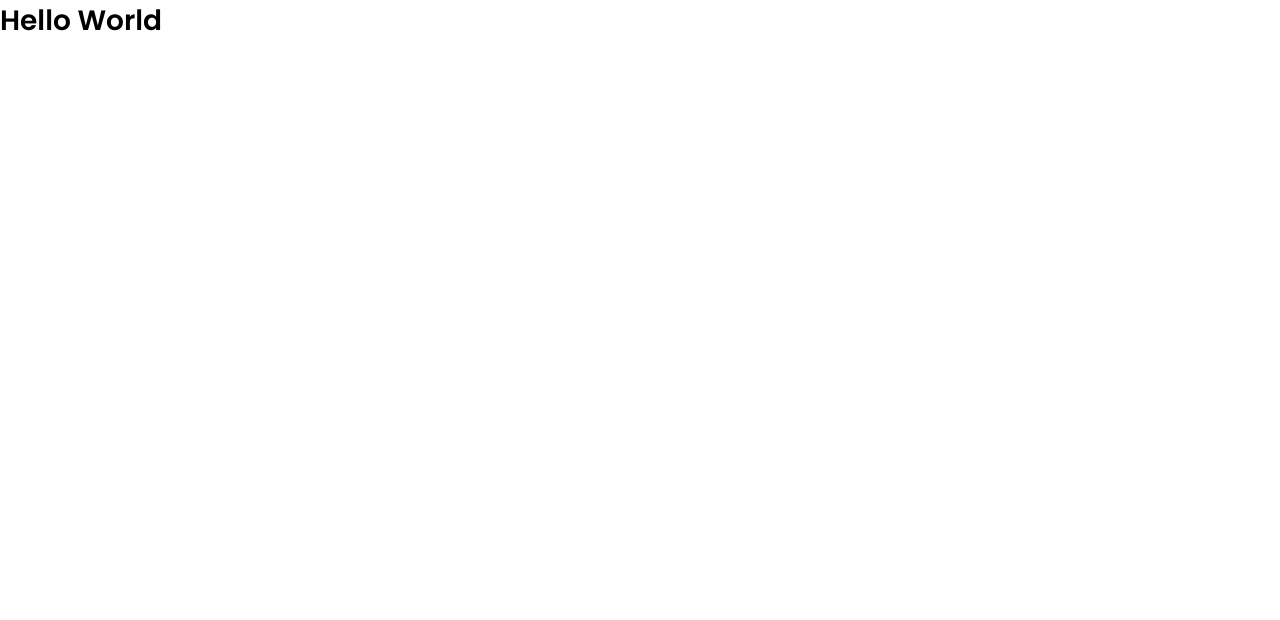
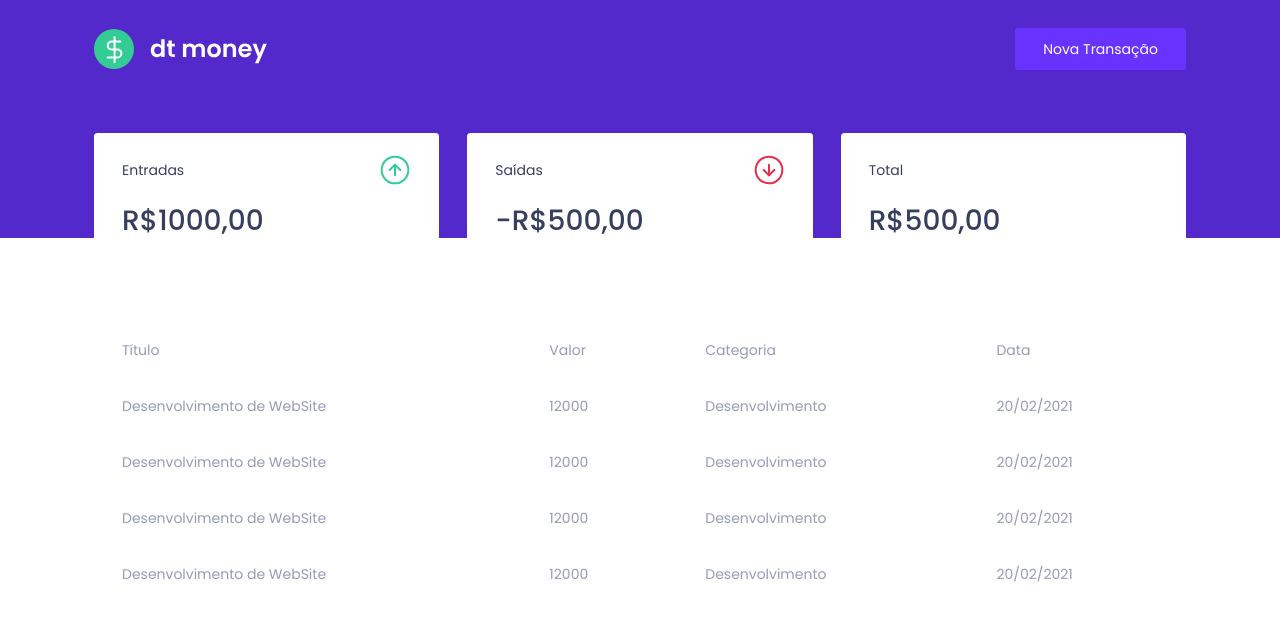
Before and after one commit to geraldoaax/dtmoney, a React (Create React App) app: page / in a window 1280 px wide. Shown: the top 620 px of the page. Built offline with nearby package versions, Linux system fonts and the light colour scheme.

Commit message:
style dashboard

```diff
--- a/public/index.html
+++ b/public/index.html
@@ -3,6 +3,7 @@
   <head>
     <link rel="preconnect" href="https://fonts.googleapis.com" />
     <link rel="preconnect" href="https://fonts.gstatic.com" crossorigin />
+
     <meta charset="utf-8" />
     <meta name="viewport" content="width=device-width, initial-scale=1" />
 
@@ -11,7 +12,7 @@
     <title>dtmoney</title>
 
     <link
-      href="https://fonts.googleapis.com/css2?family=Poppins:wght@400;600&display=swap"
+      href="https://fonts.googleapis.com/css2?family=Poppins:wght@400;500;400;600&display=swap"
       rel="stylesheet"
     />
   </head>
--- a/src/App.tsx
+++ b/src/App.tsx
@@ -1,14 +1,16 @@
 // import './App.css';
-import style from 'styled-components';
+import { Dashboard } from './components/Dashboard';
+import { Header } from './components/Header';
 import { GlobalStyle } from './styles/global';
 
 
 
 export function App() {
   return (
-    <div className="App">
-     <h1>Hello World</h1>
-     <GlobalStyle />
-    </div>
+    <>
+      <Header />
+      <Dashboard/>
+      <GlobalStyle />
+    </>
   );
 }
--- /dev/null
+++ b/src/components/Dashboard/index.tsx
@@ -0,0 +1,15 @@
+import { Summary } from "../Summary";
+import { TransactionTable } from "../TransactionTable";
+import { Container } from "./styles";
+
+export function Dashboard() {
+
+    return(
+    <Container>
+        <Summary/>
+        <TransactionTable/>
+    </Container>
+
+    );
+
+}
--- /dev/null
+++ b/src/components/Dashboard/styles.ts
@@ -0,0 +1,7 @@
+import styled from "styled-components";
+
+export const Container = styled.main`
+    max-width: 1120px;
+    margin: 0 auto;
+    padding:2.5rem 1rem ;
+`;
--- /dev/null
+++ b/src/components/Header/index.tsx
@@ -0,0 +1,14 @@
+import logoImg from '../../assets/logo.svg';
+import { Container, Content } from './styles';
+
+export function Header() {
+    return (
+        <Container>
+            <Content>
+                <img src={logoImg} alt="dtMoney" />
+                <button type="button">
+                    Nova Transação
+                </button>
+            </Content>
+        </Container>)
+}
--- /dev/null
+++ b/src/components/Header/styles.ts
@@ -0,0 +1,33 @@
+import styled from "styled-components";
+
+export const Container = styled.header`
+background: var(--blue);
+`;
+
+
+export const Content = styled.div`
+max-width: 1120px;
+margin: 0 auto;
+
+padding:2rem 1rem 12rem;
+display: flex;
+align-items: center;
+justify-content: space-between;
+
+button{
+    font-size:1rem;
+    color:#FFF;
+    background: var(--blue-light);
+    border: 0;
+    padding:0 2rem;
+    border-radius:0.25rem;
+    height: 3rem;
+
+    transition: filter 0.2s;
+
+    &:hover {
+        filter: brightness(0.9);
+    }
+
+}
+`;
--- /dev/null
+++ b/src/components/Summary/index.tsx
@@ -0,0 +1,36 @@
+import incomeImg from '../../assets/income.svg'
+import outcomeImg from '../../assets/outcome.svg'
+import totalImg from '../../assets/total.svg'
+
+
+
+import { Container } from "./styles";
+
+
+export function Summary() {
+    return(
+        <Container>
+            <div>
+                <header>
+                    <p>Entradas</p>
+                    <img src={incomeImg} alt="Entradas"></img>
+                </header>
+                <strong>R$1000,00</strong>
+            </div>
+            <div>
+                <header>
+                    <p>Saídas</p>
+                    <img src={outcomeImg} alt="Entradas"></img>
+                </header>
+                <strong>-R$500,00</strong>
+            </div>
+            <div className="highlight-background">
+                <header>
+                    <p>Total</p>
+                    <img src={totalImg} alt="Entradas"></img>
+                </header>
+                <strong>R$500,00</strong>
+            </div>
+        </Container>
+    )
+}
--- /dev/null
+++ b/src/components/Summary/styles.ts
@@ -0,0 +1,35 @@
+import styled from "styled-components";
+
+export const Container = styled.div`
+    display: grid;
+    grid-template-columns:repeat(3, 1fr);
+    gap: 2rem;
+    margin-top: -10rem;
+
+    div {
+        background: var(--shape);
+        padding: 1.5rem 2rem;
+        border-radius: 0.25rem;
+        color: var(--text-title);
+    }
+
+    header {
+        display:flex;
+        align-items: center;
+        justify-content:space-between;
+    }
+
+    strong {
+        display: block;
+        margin-top: 1rem;
+        font-size: 2rem;
+        font-weight: 500;
+        line-height: 3rem;
+    }
+
+    &.highlight-background {
+        background: var(--green);
+        color: #FFF;
+    }
+
+`
--- /dev/null
+++ b/src/components/TransactionTable/index.tsx
@@ -0,0 +1,44 @@
+import { Container } from "./styles";
+
+export function TransactionTable() {
+  return (
+    <Container>
+      <table>
+        <thead>
+          <tr>
+            <th>Título</th>
+            <th>Valor</th>
+            <th>Categoria</th>
+            <th>Data</th>
+          </tr>
+        </thead>
+        <tbody>
+          <tr>
+            <th>Desenvolvimento de WebSite</th>
+            <th>12000</th>
+            <th>Desenvolvimento</th>
+            <th>20/02/2021</th>
+          </tr>
+          <tr>
+            <th>Desenvolvimento de WebSite</th>
+            <th>12000</th>
+            <th>Desenvolvimento</th>
+            <th>20/02/2021</th>
+          </tr>
+          <tr>
+            <th>Desenvolvimento de WebSite</th>
+            <th>12000</th>
+            <th>Desenvolvimento</th>
+            <th>20/02/2021</th>
+          </tr>
+          <tr>
+            <th>Desenvolvimento de WebSite</th>
+            <th>12000</th>
+            <th>Desenvolvimento</th>
+            <th>20/02/2021</th>
+          </tr>
+        </tbody>
+      </table>
+    </Container>
+  );
+}
--- /dev/null
+++ b/src/components/TransactionTable/styles.ts
@@ -0,0 +1,26 @@
+import styled from "styled-components";
+
+export const Container = styled.div`
+margin-top: 4rem;
+
+table {
+    width: 100%;
+    border-spacing: 0.0.5rem;
+
+    th {
+        color: var(--text-body);
+        font-weight:400;
+        padding: 1rem 2rem;
+        text-align: left;
+        line-height: 1.5rem;
+    }
+
+    td {
+        padding: 1rem 2rem;
+        border: 0;
+        background-color: var(--shape);
+        font-weight:400;
+    }
+}
+
+`
--- a/src/styles/global.ts
+++ b/src/styles/global.ts
@@ -3,7 +3,7 @@ import { createGlobalStyle } from "styled-components";
 export const GlobalStyle = createGlobalStyle`
 :root {
     --background: #f0f2f5;
-
+    --green: #33cc95;
     --red:#E52E4D;
     --blue: #5429CC;
 
```
